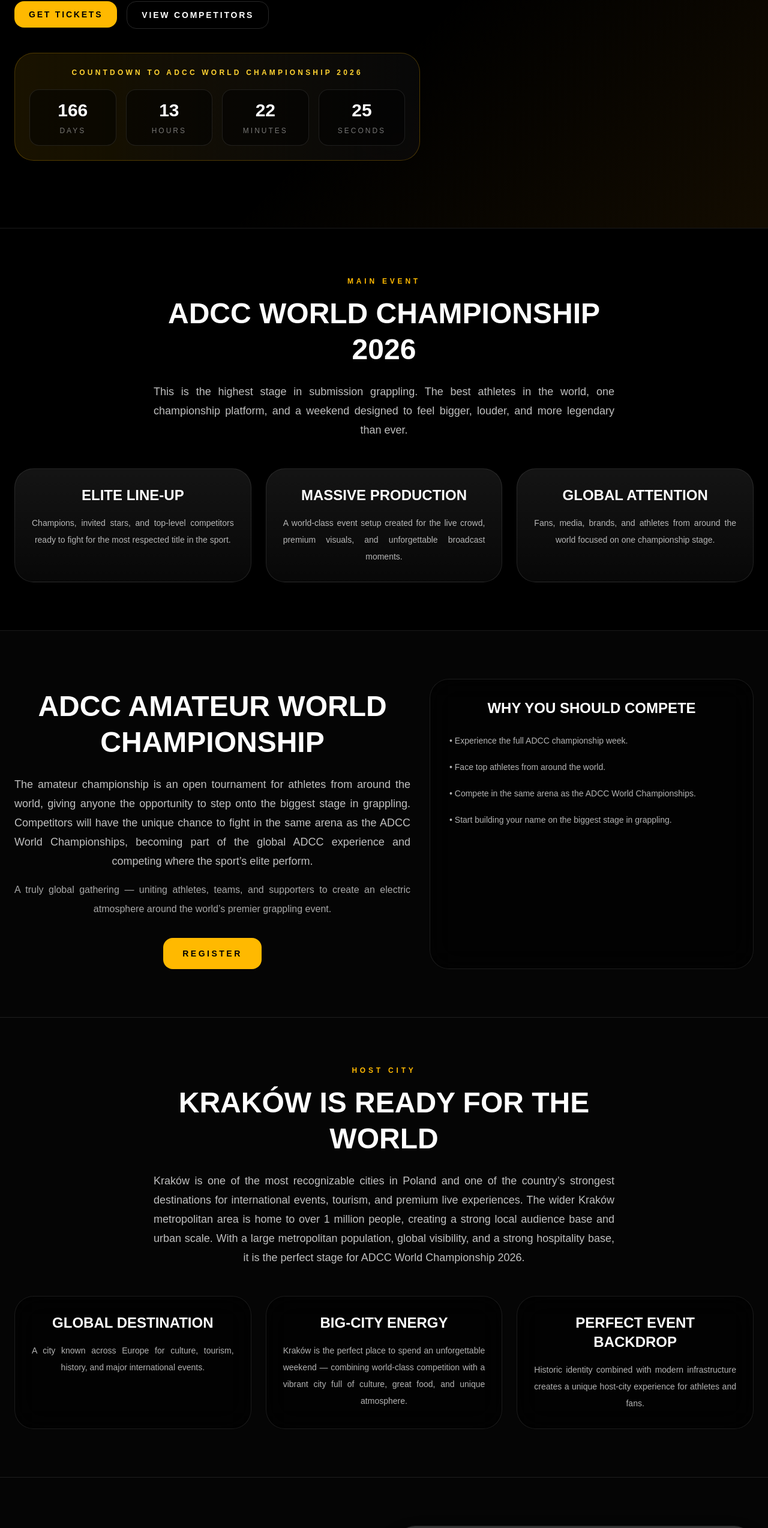
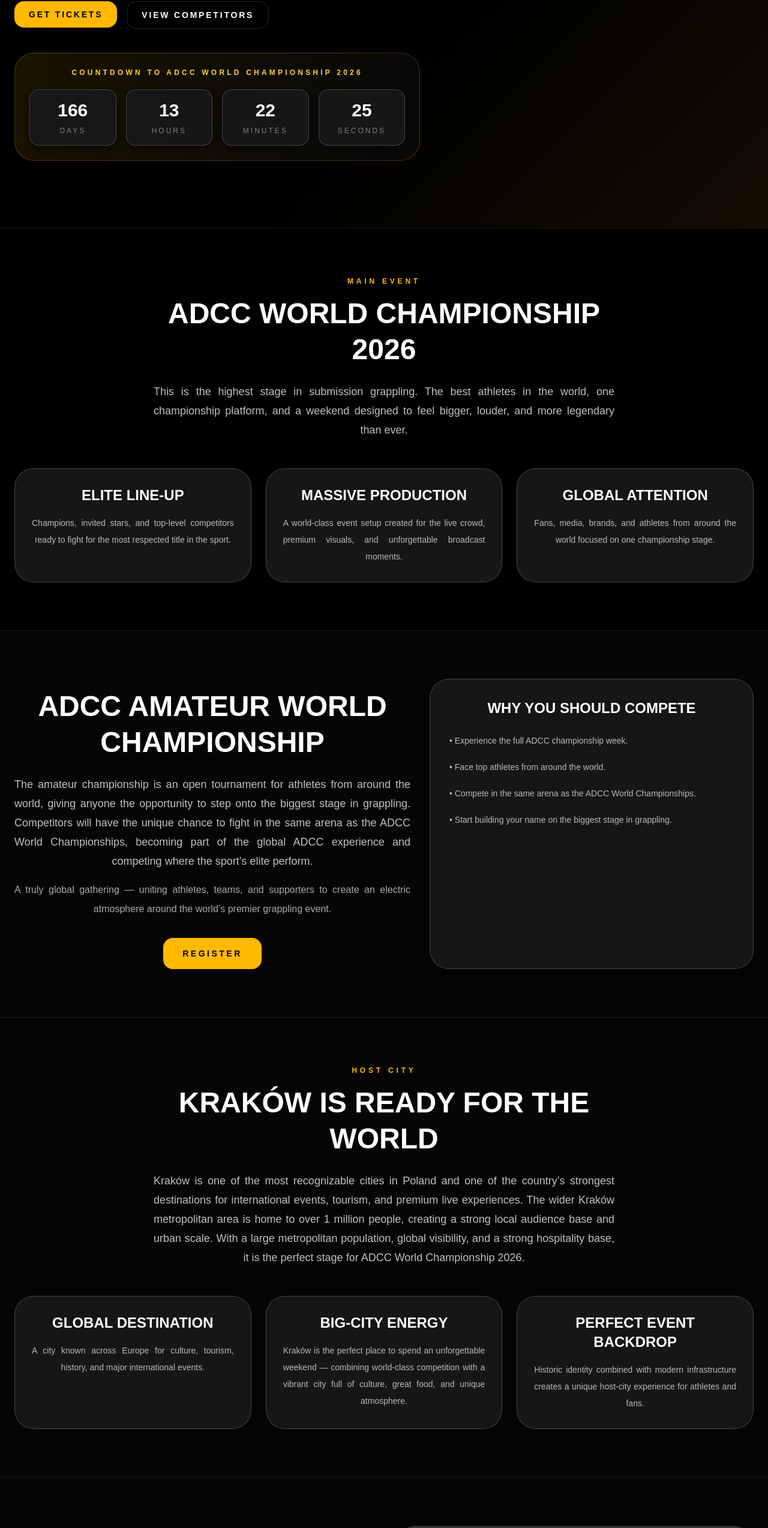
Before and after one commit to MatiADCC/adcc-2026, a Next.js app: page / in a window 1280 px wide. Shown: the part 1022-3570 px from the top of the page at 60% size. Built offline with nearby package versions, Linux system fonts and the light colour scheme; grey boxes are pictures that could not be loaded.

Commit message:
update colors

```diff
--- a/app/page.tsx
+++ b/app/page.tsx
@@ -224,7 +224,7 @@
                   {countdownItems.map((item) => (
                     <div
                       key={item.label}
-                      className="rounded-2xl border border-white/10 bg-black/50 p-4 text-center"
+                      className="rounded-2xl border border-white/20 bg-zinc-900/95 p-4 text-center shadow-lg shadow-black/40"
                     >
                       <div className="text-3xl font-black uppercase text-white">{item.value}</div>
                       <div className="mt-2 text-xs uppercase tracking-[0.25em] text-white/45">
@@ -292,7 +292,7 @@
               ].map(([title, text]) => (
                 <div
                   key={title}
-                  className="rounded-[2rem] border border-white/10 bg-gradient-to-b from-white/8 to-white/[0.03] p-7 text-center backdrop-blur-sm"
+                  className="rounded-[2rem] border border-white/20 bg-zinc-900/95 p-7 text-center shadow-lg shadow-black/40 backdrop-blur-sm"
                 >
                   <h3 className="text-2xl font-black uppercase">{title}</h3>
                   <p
@@ -344,7 +344,7 @@
                 </div>
               </div>
 
-              <div className="rounded-[2rem] border border-white/10 bg-black/60 p-8 text-center backdrop-blur-xl">
+              <div className="rounded-[2rem] border border-white/20 bg-zinc-900/95 p-8 text-center shadow-lg shadow-black/40 backdrop-blur-xl">
                 <h3 className="text-2xl font-black uppercase">Why you should compete</h3>
                 <div className="mt-6 space-y-4 text-left text-sm leading-7 text-white/70">
                   <div>• Experience the full ADCC championship week.</div>
@@ -396,7 +396,7 @@
               ].map(([title, text]) => (
                 <div
                   key={title}
-                  className="rounded-[2rem] border border-white/10 bg-black/60 p-7 text-center backdrop-blur-xl"
+                  className="rounded-[2rem] border border-white/20 bg-zinc-900/95 p-7 text-center shadow-lg shadow-black/40 backdrop-blur-xl"
                 >
                   <h3 className="text-2xl font-black uppercase">{title}</h3>
                   <p
@@ -464,7 +464,7 @@
               ].map(([title, text]) => (
                 <div
                   key={title}
-                  className="rounded-[2rem] border border-white/10 bg-gradient-to-b from-white/8 to-white/[0.03] p-7 text-center backdrop-blur-sm"
+                  className="rounded-[2rem] border border-white/20 bg-zinc-900/95 p-7 text-center shadow-lg shadow-black/40 backdrop-blur-sm"
                 >
                   <h3 className="text-2xl font-black uppercase">{title}</h3>
                   <p
@@ -519,7 +519,7 @@
                 ].map(([title, text]) => (
                   <div
                     key={title}
-                    className="rounded-[2rem] border border-white/10 bg-white/5 p-6 text-center backdrop-blur-sm"
+                    className="rounded-[2rem] border border-white/20 bg-zinc-900/95 p-6 text-center shadow-lg shadow-black/40 backdrop-blur-sm"
                   >
                     <div className="text-lg font-black uppercase">{title}</div>
                     <p
@@ -570,7 +570,7 @@
                 ].map(([title, text]) => (
                   <div
                     key={title}
-                    className="rounded-[2rem] border border-white/10 bg-black/60 p-6 text-center backdrop-blur-xl"
+                    className="rounded-[2rem] border border-white/20 bg-zinc-900/95 p-6 text-center shadow-lg shadow-black/40 backdrop-blur-xl"
                   >
                     <div className="text-lg font-black uppercase">{title}</div>
                     <p
@@ -604,7 +604,7 @@
               </p>
             </div>
 
-            <div className="mx-auto mt-10 max-w-4xl rounded-[2rem] border border-amber-400/30 bg-gradient-to-r from-amber-400/15 to-white/[0.04] p-8 text-center shadow-2xl shadow-black/30">
+            <div className="mx-auto mt-10 max-w-4xl rounded-[2rem] border border-amber-400/35 bg-zinc-900/95 p-8 text-center shadow-2xl shadow-black/40">
               <div className="text-xs font-semibold uppercase tracking-[0.35em] text-amber-300">
                 Official Ticket Info
               </div>
@@ -640,13 +640,13 @@
               {sponsorCards.map((sponsor) => (
                 <div
                   key={sponsor.name}
-                  className="rounded-[2rem] border border-white/10 bg-black/60 p-8 text-center backdrop-blur-xl"
+                  className="rounded-[2rem] border border-white/20 bg-zinc-900/95 p-8 text-center shadow-lg shadow-black/40 backdrop-blur-xl"
                 >
                   <div className="mb-4 text-lg font-black uppercase tracking-[0.12em] text-white">
                     {sponsor.name}
                   </div>
 
-                  <div className="flex min-h-[170px] items-center justify-center rounded-[1.5rem] border border-white/10 bg-white/[0.03] px-6">
+                  <div className="flex min-h-[170px] items-center justify-center rounded-[1.5rem] border border-white/15 bg-black/50 px-6">
                     <img
                       src={sponsor.logo}
                       alt={sponsor.name}
@@ -733,7 +733,7 @@
                 </p>
               </div>
 
-              <div className="rounded-[2rem] border border-white/10 bg-white/5 p-8 text-center backdrop-blur-xl">
+              <div className="rounded-[2rem] border border-white/20 bg-zinc-900/95 p-8 text-center shadow-lg shadow-black/40 backdrop-blur-xl">
                 <div className="space-y-5 text-sm leading-7 text-white/75">
                   <div>
                     <div className="text-xs uppercase tracking-[0.2em] text-white/45">Email</div>
```
